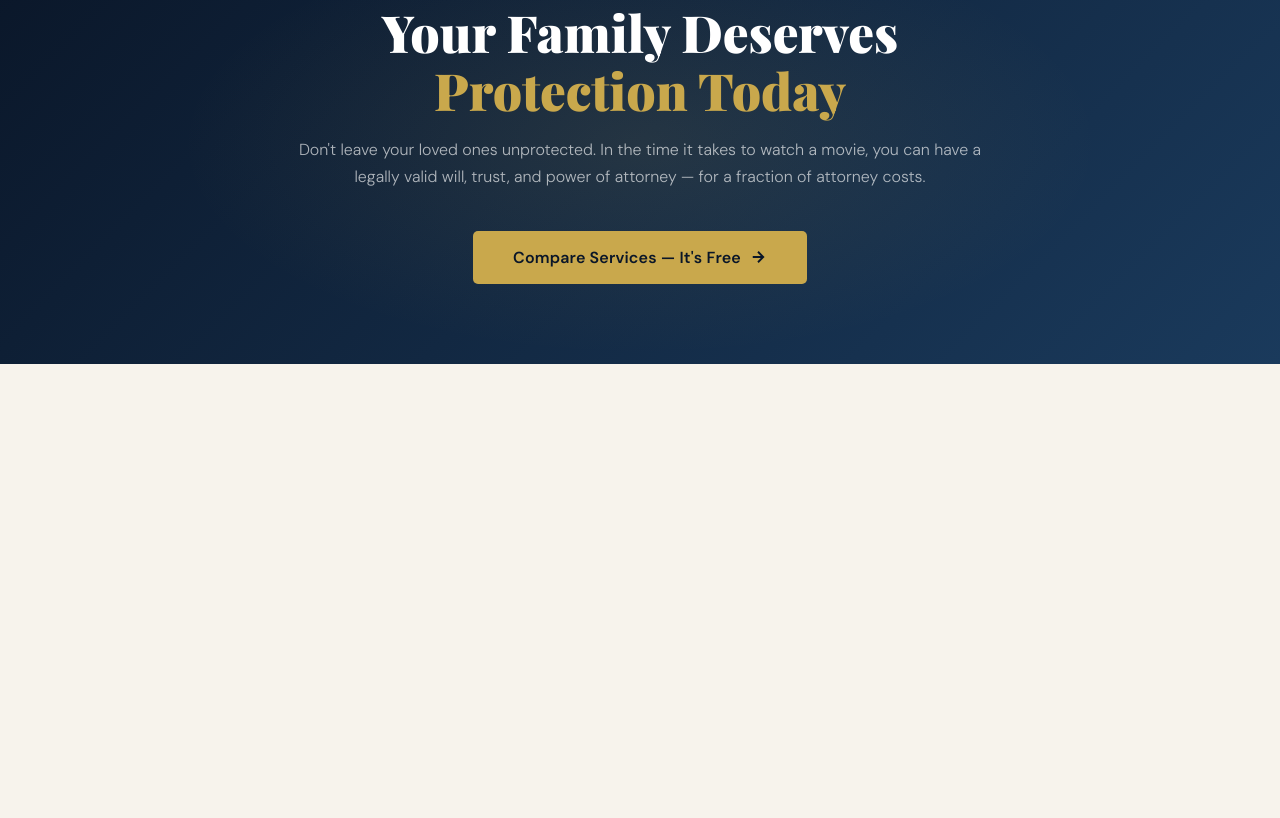
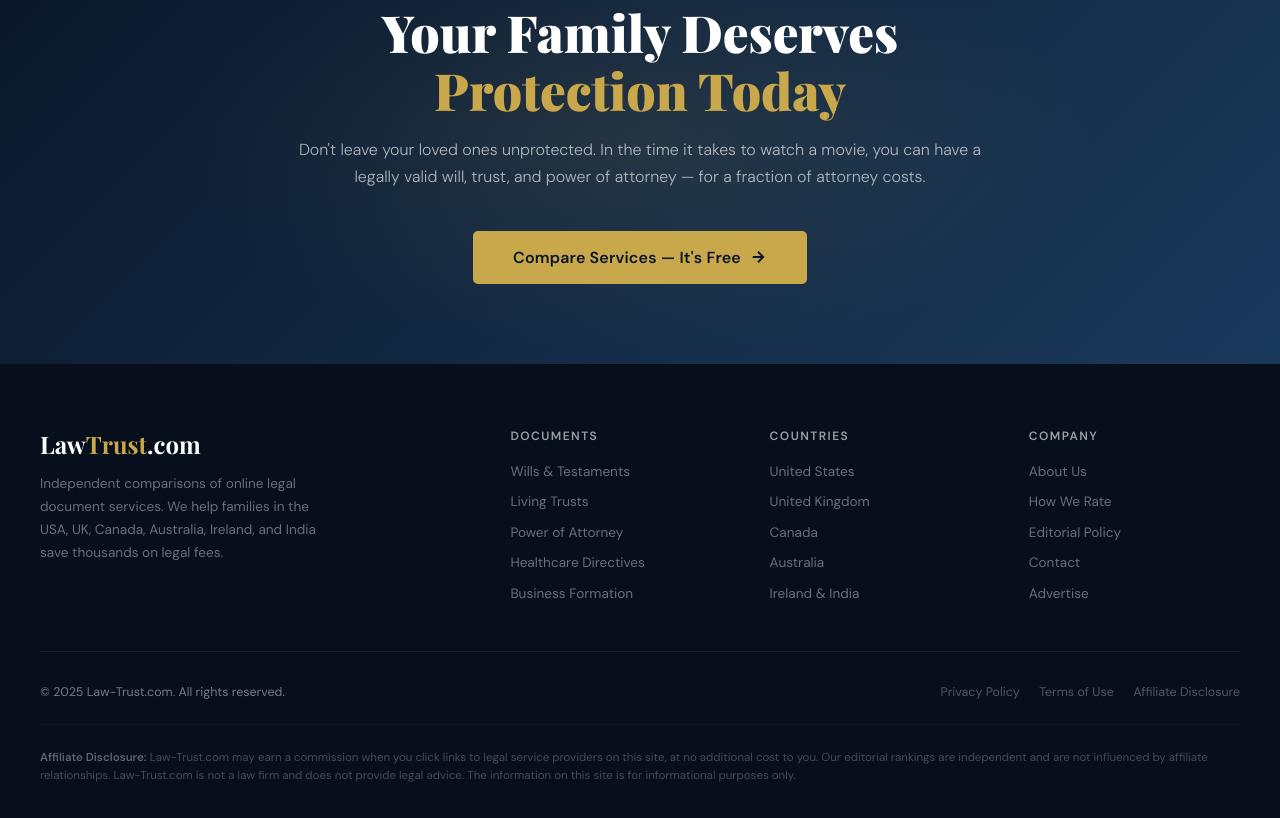
Before and after one commit to clawdbot5150-collab/Law-Trust, a plain HTML site: page index.html in a window 1280 px wide. Shown: the part 5128-5946 px from the top of the page. Before the commit the page ends 5492 px from the top, so only its background shows below. Drawn offline with nearby package versions, Linux system fonts and the light colour scheme; a web font is replaced by a local one.

Commit message:
add footer + calculator JavaScript

```diff
--- a/index.html
+++ b/index.html
@@ -752,7 +752,89 @@
   </div>
 </div>
 
-<!-- TODO: Footer and scripts to come -->
+<!-- FOOTER -->
+<footer>
+  <div class="footer-inner">
+    <div class="footer-top">
+      <div>
+        <div class="footer-brand">Law<span>Trust</span>.com</div>
+        <p class="footer-desc">Independent comparisons of online legal document services. We help families in the USA, UK, Canada, Australia, Ireland, and India save thousands on legal fees.</p>
+      </div>
+      <div>
+        <div class="footer-col-title">Documents</div>
+        <ul class="footer-links">
+          <li><a href="#">Wills &amp; Testaments</a></li>
+          <li><a href="#">Living Trusts</a></li>
+          <li><a href="#">Power of Attorney</a></li>
+          <li><a href="#">Healthcare Directives</a></li>
+          <li><a href="#">Business Formation</a></li>
+        </ul>
+      </div>
+      <div>
+        <div class="footer-col-title">Countries</div>
+        <ul class="footer-links">
+          <li><a href="#">United States</a></li>
+          <li><a href="#">United Kingdom</a></li>
+          <li><a href="#">Canada</a></li>
+          <li><a href="#">Australia</a></li>
+          <li><a href="#">Ireland &amp; India</a></li>
+        </ul>
+      </div>
+      <div>
+        <div class="footer-col-title">Company</div>
+        <ul class="footer-links">
+          <li><a href="#">About Us</a></li>
+          <li><a href="#">How We Rate</a></li>
+          <li><a href="#">Editorial Policy</a></li>
+          <li><a href="#">Contact</a></li>
+          <li><a href="#">Advertise</a></li>
+        </ul>
+      </div>
+    </div>
+    <div class="footer-bottom">
+      <span>© 2025 Law-Trust.com. All rights reserved.</span>
+      <span>
+        <a href="#" style="color: rgba(255,255,255,0.3); text-decoration: none; margin-left: 1rem;">Privacy Policy</a>
+        <a href="#" style="color: rgba(255,255,255,0.3); text-decoration: none; margin-left: 1rem;">Terms of Use</a>
+        <a href="#" style="color: rgba(255,255,255,0.3); text-decoration: none; margin-left: 1rem;">Affiliate Disclosure</a>
+      </span>
+    </div>
+    <div class="disclaimer">
+      <strong style="color: rgba(255,255,255,0.35);">Affiliate Disclosure:</strong> Law-Trust.com may earn a commission when you click links to legal service providers on this site, at no additional cost to you. Our editorial rankings are independent and are not influenced by affiliate relationships. Law-Trust.com is not a law firm and does not provide legal advice. The information on this site is for informational purposes only.
+    </div>
+  </div>
+</footer>
+
+<script>
+  // Quick Hero Calculator
+  function updateQuickCalc() {
+    const attyBase = parseInt(document.getElementById('docType').value);
+    const onlinePrice = Math.round(attyBase * 0.07);
+    const savings = attyBase - onlinePrice;
+    document.getElementById('attyPrice').textContent = '~$' + attyBase.toLocaleString();
+    document.getElementById('onlinePrice').textContent = '~$' + onlinePrice;
+    document.getElementById('savingsAmt').textContent = '$' + savings.toLocaleString();
+  }
+
+  // Big Calculator
+  function updateBigCalc() {
+    const docs = parseInt(document.getElementById('numDocs').value);
+    const rate = parseInt(document.getElementById('hourlyRate').value);
+    const hrs  = parseInt(document.getElementById('hours').value);
+    document.getElementById('numDocsVal').textContent = docs + ' document' + (docs > 1 ? 's' : '');
+    document.getElementById('hourlyVal').textContent  = '$' + rate + '/hour';
+    document.getElementById('hoursVal').textContent   = hrs + ' hour' + (hrs > 1 ? 's' : '');
+    const atty    = docs * rate * hrs;
+    const online  = docs * 99;
+    const savings = atty - online;
+    document.getElementById('totalSave').textContent = '$' + savings.toLocaleString();
+  }
+
+  <!-- TODO: More scripts to come -->
+</script>
 
 </body>
 </html>
+
+</body>
+</html>
```
